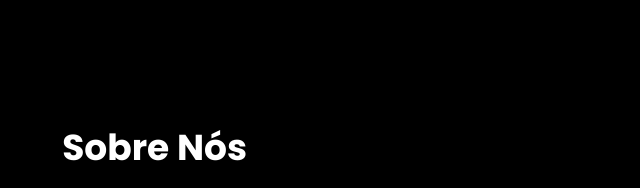
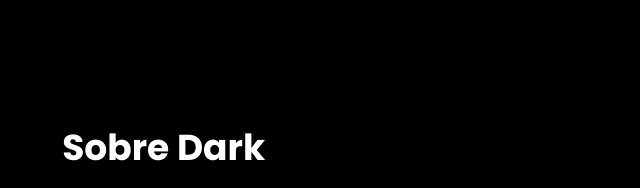
Before and after one commit to Cesar2cm/Cesar2cm.github.io, a plain HTML site: page index.html in a window 1280 px wide. Shown: the part 1440-1628 px from the top of the page, 540-1180 px from the left. Drawn offline with Linux system fonts and the light colour scheme; files that its build step writes are made by us from their sources.

Commit message:
6 de julho finalizado

```diff
--- a/index.html
+++ b/index.html
@@ -82,7 +82,7 @@
             <img src="images/original.gif" alt="Simbologia de Dark" />
           </div>
           <div class="text">
-            <h2 class="title">Sobre Nós</h2>
+            <h2 class="title">Sobre Dark</h2>
             <p class="subtitle">
               Segundo uma pesquisa do portal 365Dicas, uma das séries de maior
               sucesso da Netflix é a série Dark. A produção está na boca do povo
@@ -185,7 +185,6 @@
       <section class="section" id="services">
         <div class="container grid">
           <header id="head">
-
             <h2 class="title">Personagens importantes</h2>
             <p class="justify-text subtitle">
               A serie gira em torno de Jonas e suas variantes temporais, Noah um
```
